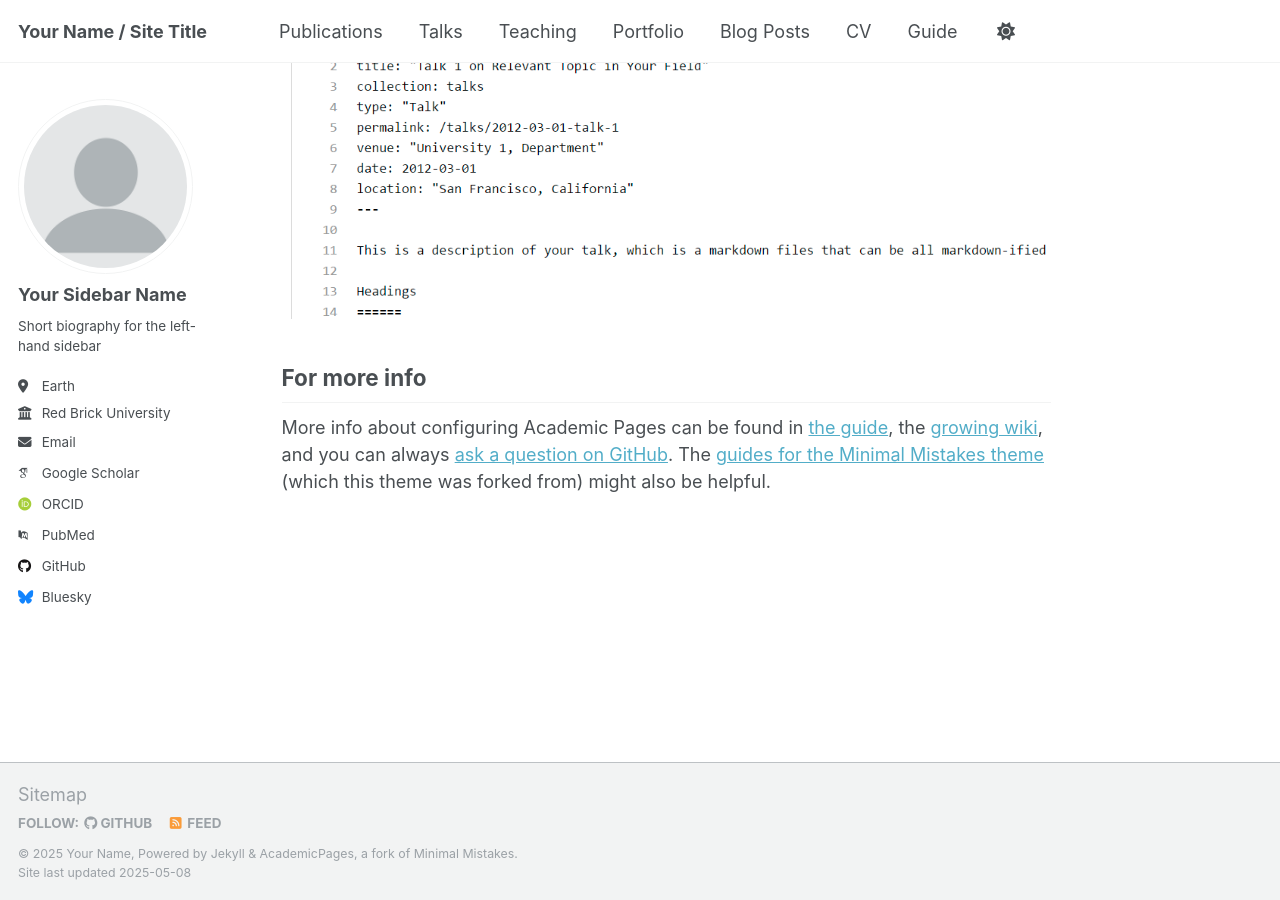
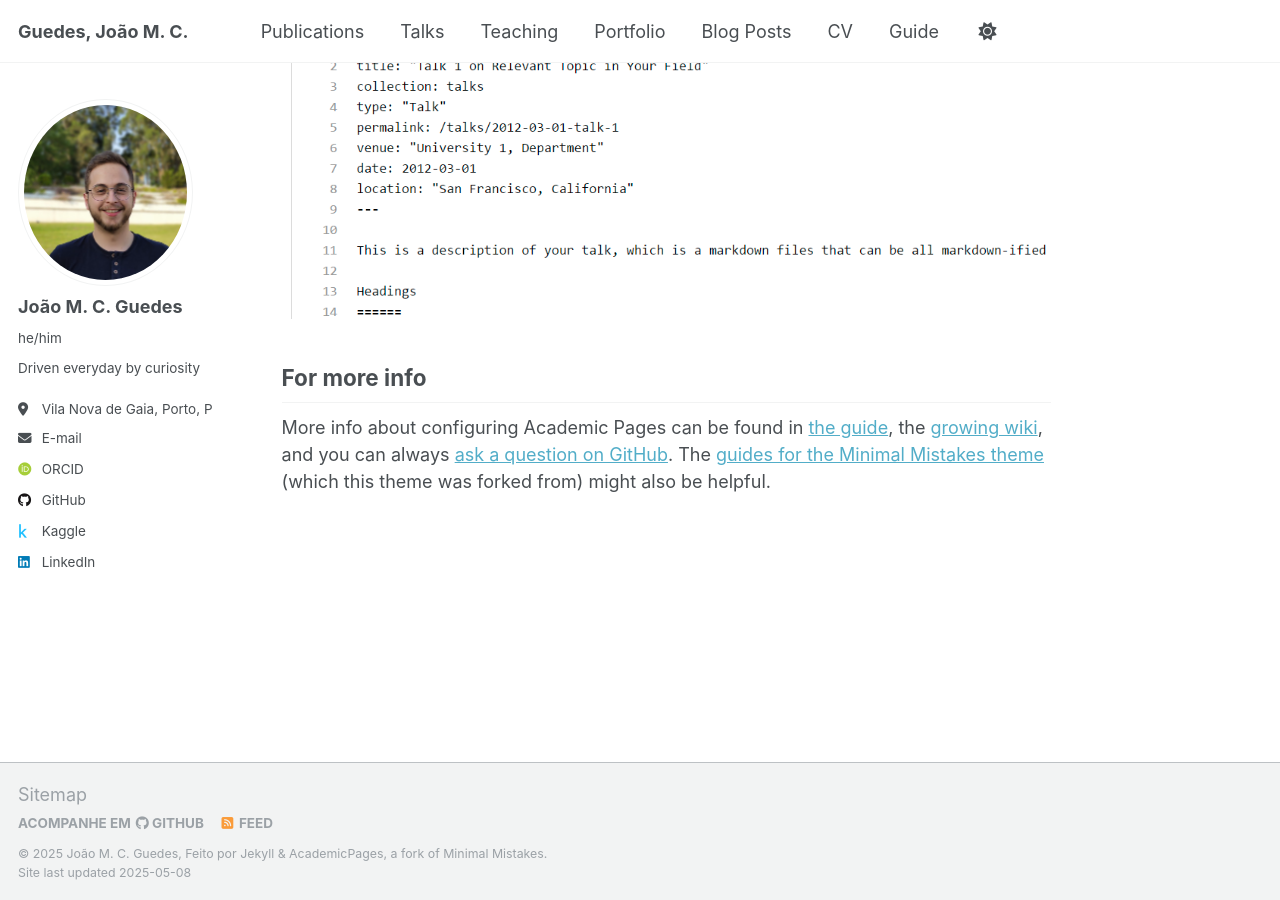
Before and after one commit to FindingBits/findingbits.github.io, a Jekyll site: the page built from _pages/about.md, in a window 1280 px wide and 900 px high, scrolled down 2636 px. Built offline with Jekyll 4.4.1, drawn with Linux system fonts in a browser that asks for light colours; some web fonts are replaced.

Commit message:
making of

```diff
--- a/_config.yml
+++ b/_config.yml
@@ -7,74 +7,40 @@
 # server process.
 
 # Basic Site Settings
-locale                   : "en-US"
+locale                   : "pt-PT"
 site_theme               : "default"
-title                    : "Your Name / Site Title"
+title                    : "Guedes, João M. C."
 title_separator          : "-"
-name                     : &name "Your Name"
-description              : &description "personal description"
-url                      : https://academicpages.github.io # the base hostname & protocol for your site e.g. "https://[your GitHub username].github.io" or if you already have some other page hosted on Github then use "https://[your GitHub username].github.io/[Your Repo Name]"
+name                     : &name "João M. C. Guedes"
+description              : &description "Driven everyday by curiosity."
+url                      : https://findingbits.github.io/ # the base hostname & protocol for your site e.g. "https://[your GitHub username].github.io" or if you already have some other page hosted on Github then use "https://[your GitHub username].github.io/[Your Repo Name]"
 baseurl                  : "" # the subpath of your site, e.g. "/blog"
-repository               : "academicpages/academicpages.github.io"
+repository               : "FindingBits/findingbits.github.io"
 
 # Site Author - The following control what appear as part of the author content on the side bar.
 #               If a field is blank the icon and link will not appear, otherwise it will be shown.
 #               Additional customization can be done by editing /_includes/author-profile.html
 author:
   # Biographic information
-  avatar           : "profile.png"
-  name             : "Your Sidebar Name"
-  pronouns         : # example: "she/her"
-  bio              : "Short biography for the left-hand sidebar"
-  location         : "Earth"
-  employer         : "Red Brick University"
-  uri              : # URL
-  email            : "none@example.org"
+  avatar           : "personal_picture.png"
+  name             : "João M. C. Guedes"
+  pronouns         : "he/him"
+  bio              : "Driven everyday by curiosity"
+  location         : "Vila Nova de Gaia, Porto, Portugal"
+  email            : "joao-manuel-guedes@outlook.com"
 
   # Academic websites
-  academia         : # URL
-  arxiv            : # URL - Update with the correct link to your profile
-  googlescholar    : "https://scholar.google.com/citations?user=PS_CX0AAAAAJ"
-  impactstory      : # URL
-  orcid            : "http://orcid.org/yourorcidurl"
-  semantic         : # URL
-  pubmed           : "https://www.ncbi.nlm.nih.gov/pubmed/?term=john+snow"
-  researchgate     : # URL
-  scopus           : # URL
+  orcid            : "https://orcid.org/0009-0009-1253-1849"
+  cienciavitae     : "https://www.cienciavitae.pt//A21C-3AAC-B8B2"
+  inesctec         : "https://www.inesctec.pt/en/people/joao-manuel-guedes"
 
   # Repositories and software development
-  bitbucket        : # Username - Update with your username on the site
-  codepen          : # Username
-  dribbble         : # Username
-  github           : "academicpages"
-  kaggle           : # Username
-  stackoverflow    : # User number or user number and name (i.e., use "1" or "1/jeff-atwood")
+  github           : "FindingBits"
+  kaggle           : "findingbits"
+
 
   # Social media
-  bluesky          : "bsky.app" # Replace this with you Bluesky username
-  facebook         : # Username
-  flickr           : # Username
-  foursquare       : # Username
-  goodreads        : # Username
-  google_plus      : # Username
-  keybase          : # Username
-  instagram        : # Username
-  lastfm           : # Username
-  linkedin         : # Username
-  mastodon         : # URL
-  medium           : # URL
-  pinterest        : # Username
-  soundcloud       : # Username
-  steam            : # Username
-  telegram         : # URL
-  tumblr           : # Username
-  twitter          : # Username for X / Twitter
-  vine             : # Username
-  weibo            : # Username
-  wikipedia        : # Username
-  xing             : # Username
-  youtube          : # Username
-  zhihu            : # Username
+  linkedin         : "joão-guedes-76623218a"
 
 # Publication Category - The following the list of publication categories and their headings
 publication_category:
```
Also changed, not shown: images/personal_picture.png (added).
